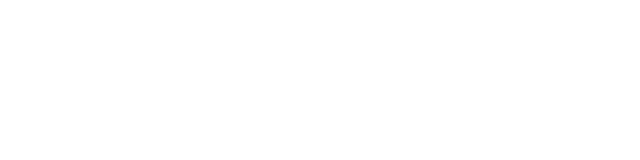
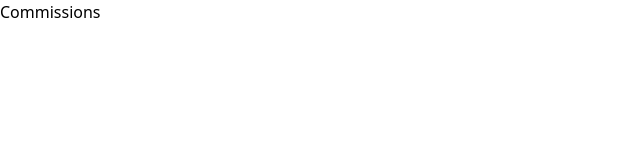
Before and after one commit to searxh/Stars-GFX, a React (Create React App) app: page /commissions in a window 1280 px wide. Before the commit this address had no page. Shown: the top 160 px of the page, without its empty margins (0-640 px from the left). Built offline with nearby package versions, Linux system fonts and the light colour scheme.

Commit message:
updated routes

```diff
--- a/src/App.tsx
+++ b/src/App.tsx
@@ -1,13 +1,17 @@
 import React from "react";
 import { Routes, Route } from "react-router-dom";
+import Commissions from "./pages/Commissions";
 import Contacts from "./pages/Contacts";
 import Orders from "./pages/Orders";
+import Portfolio from "./pages/Portfolio";
 
 function App() {
     return (
         <Routes>
             <Route path="/" element={<Contacts />} />
             <Route path="/orders" element={<Orders />} />
+            <Route path="/portfolio" element={<Portfolio />} />
+            <Route path="/commissions" element={<Commissions />} />
         </Routes>
     );
 }
--- /dev/null
+++ b/src/components/NavBar.tsx
@@ -0,0 +1,7 @@
+import React from "react";
+
+const NavBar = () => {
+    return <div>NavBar</div>;
+};
+
+export default NavBar;
--- /dev/null
+++ b/src/pages/Commissions.tsx
@@ -0,0 +1,7 @@
+import React from "react";
+
+const Commissions = () => {
+    return <div>Commissions</div>;
+};
+
+export default Commissions;
--- /dev/null
+++ b/src/pages/Portfolio.tsx
@@ -0,0 +1,7 @@
+import React from "react";
+
+const Portfolio = () => {
+    return <div>Portfolio</div>;
+};
+
+export default Portfolio;
```
Lines whose indentation alone changed are shown as unchanged.
